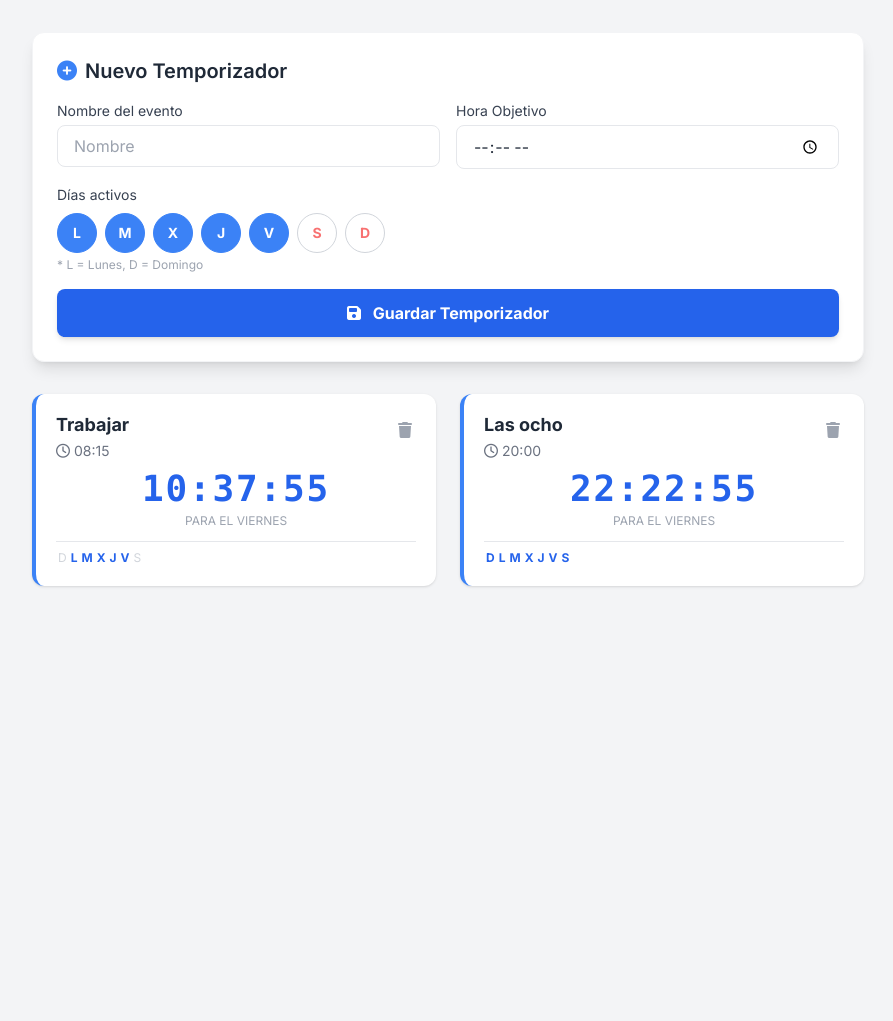
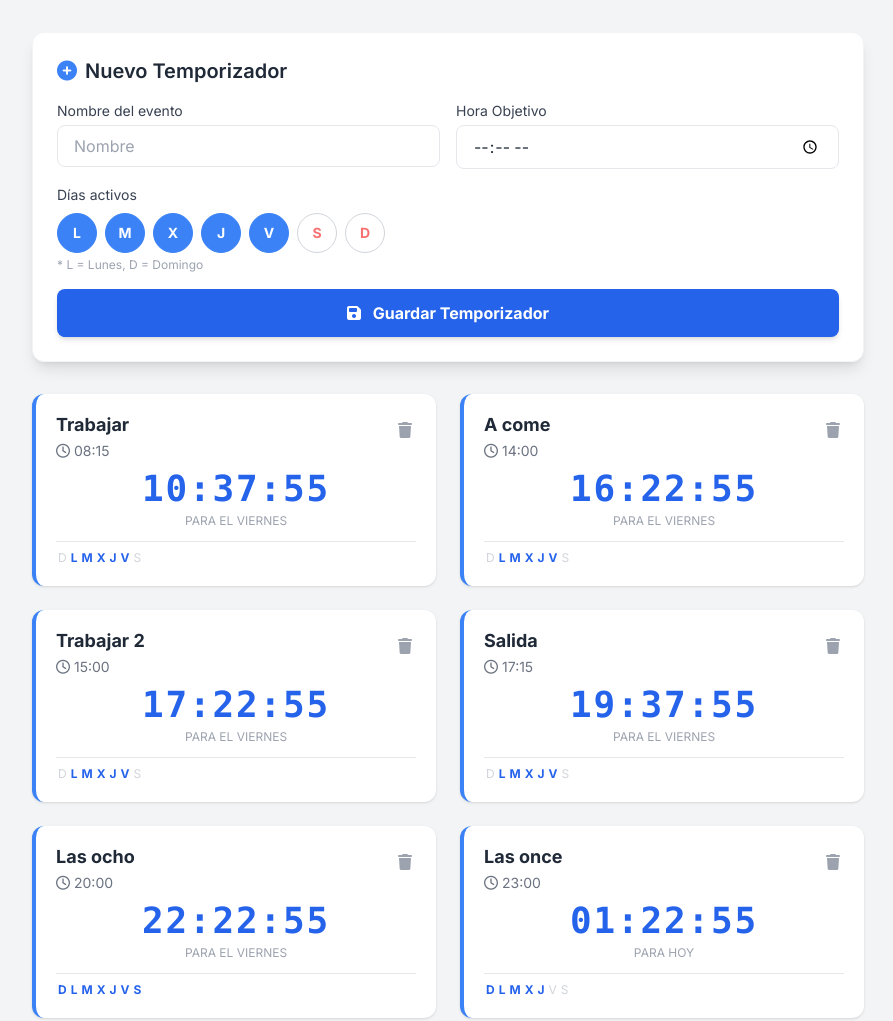
Before and after one commit to supercoolfrontsuwu/goofytimerv1, a plain HTML site: page index.html in a window 1280 px wide. Shown: the whole page, without its empty margins (192-1085 px from the left). Before the commit the page ends 800 px from the top, so only its background shows below. Drawn offline with nearby package versions, Linux system fonts and the light colour scheme.

Commit message:
Update index.html

```diff
--- a/index.html
+++ b/index.html
@@ -133,10 +133,38 @@
                     createdAt: new Date()
                 },
                 {
-                    id: Date.now() + 1, // ID ligeramente distinto
+                    id: Date.now() + 1,
+                    name: "A come",
+                    time: "14:00",
+                    days: [1, 2, 3, 4, 5], // Lunes a Viernes
+                    createdAt: new Date()
+                },
+                {
+                    id: Date.now() + 2,
+                    name: "Trabajar 2",
+                    time: "15:00",
+                    days: [1, 2, 3, 4, 5], // Lunes a Viernes
+                    createdAt: new Date()
+                },
+                {
+                    id: Date.now() + 3,
+                    name: "Salida",
+                    time: "17:15",
+                    days: [1, 2, 3, 4, 5], // Lunes a Viernes
+                    createdAt: new Date()
+                },
+                {
+                    id: Date.now() + 4, // ID ligeramente distinto
                     name: "Las ocho",
                     time: "20:00",
                     days: [0, 1, 2, 3, 4, 5, 6], // Todos los días (0-6)
+                    createdAt: new Date()
+                },
+                {
+                    id: Date.now() + 5,
+                    name: "Las once",
+                    time: "23:00",
+                    days: [0, 1, 2, 3, 4],
                     createdAt: new Date()
                 }
             ];
```
